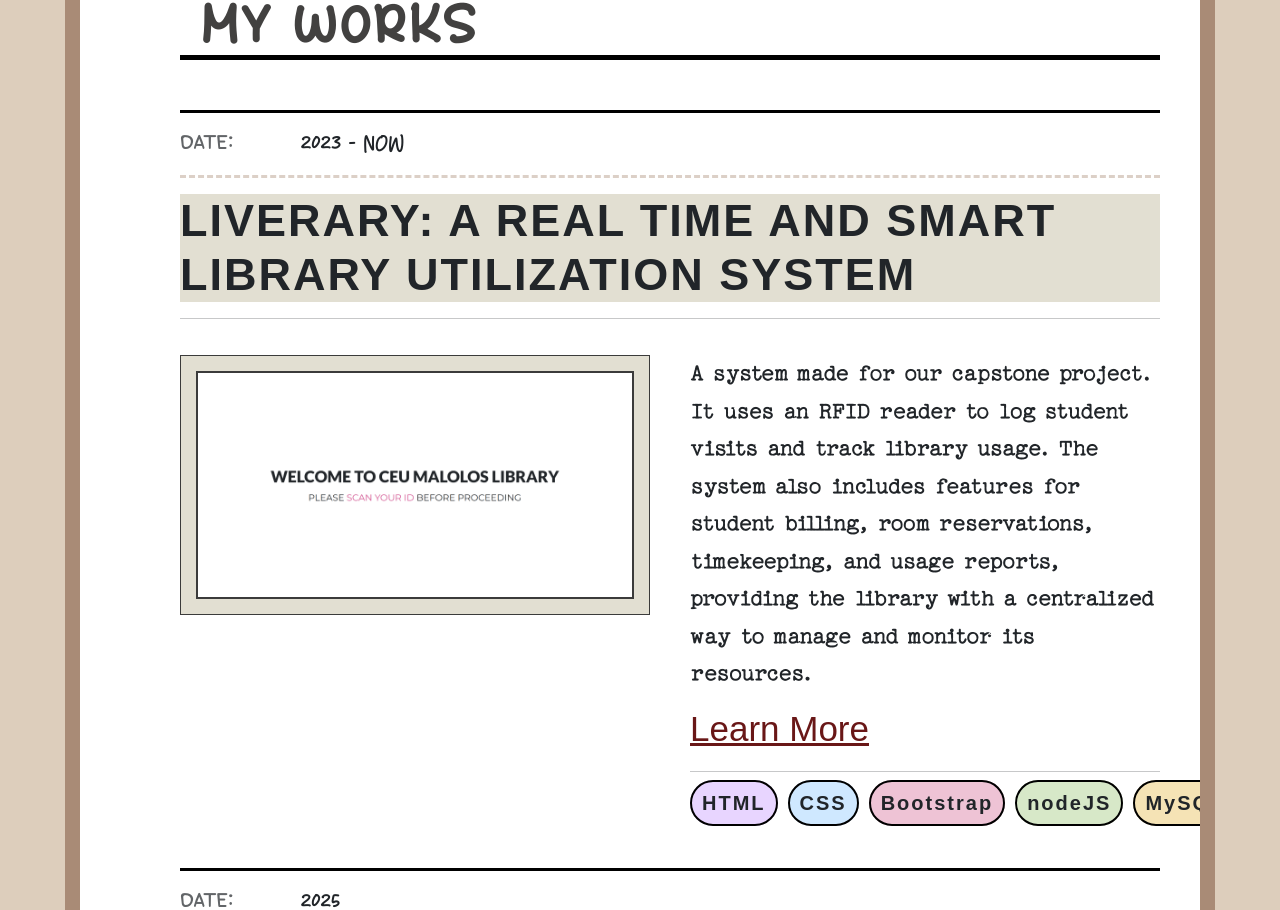
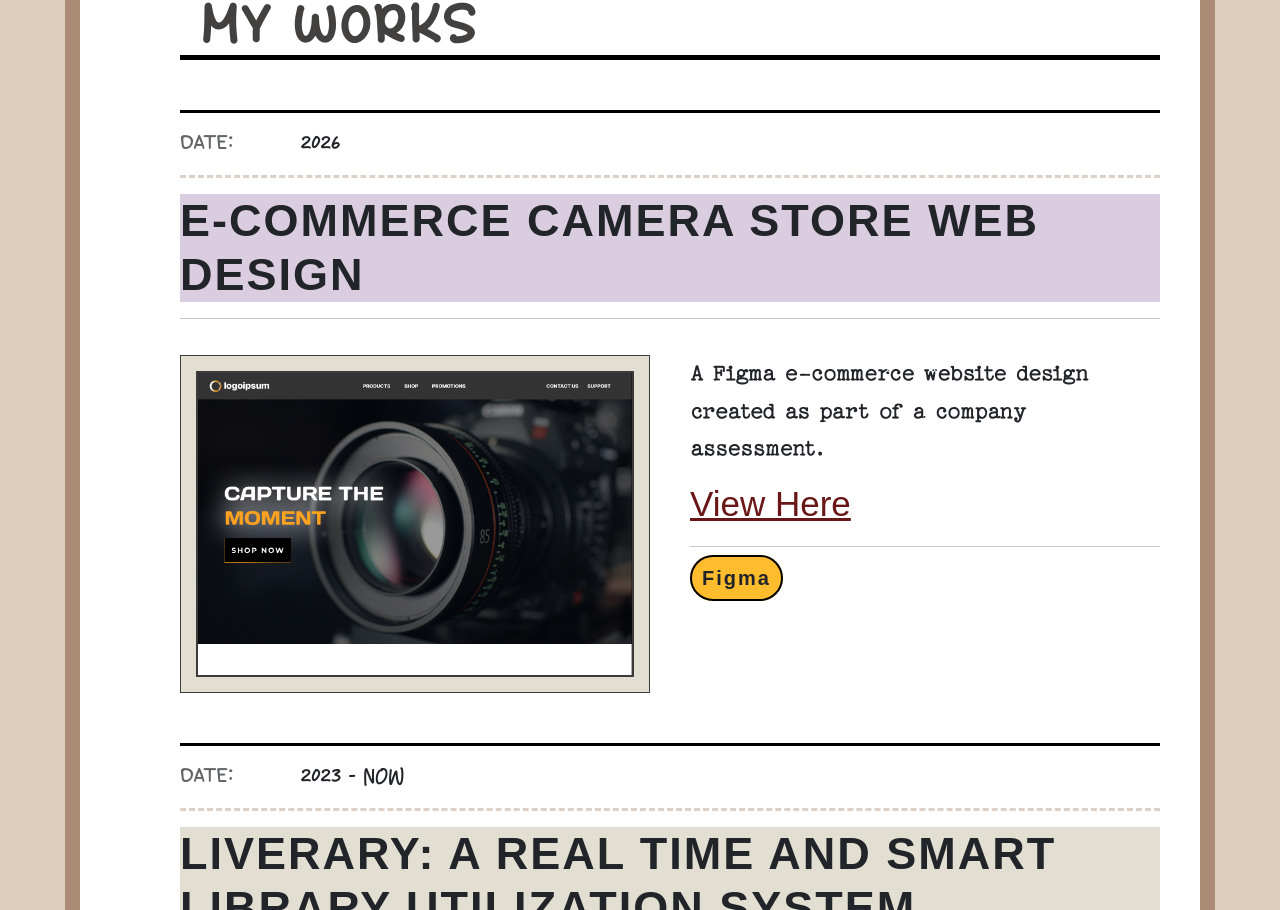
Before and after one commit to HeidelV/valerio-portfolio, a React (Vite) app: page / in a window 1280 px wide. Shown: the part 860-1770 px from the top of the page. Built offline with nearby package versions, Linux system fonts and the light colour scheme; a web font is replaced by a local one.

Commit message:
Added e-commerce Figma assessment project to portfolio.

```diff
--- a/src/pages/myWorks/my-works.css
+++ b/src/pages/myWorks/my-works.css
@@ -117,6 +117,15 @@
     z-index: 2;
 }
 
+.project4 {
+    display: block;
+    width: auto;
+    max-width: 100%;
+    height: auto;
+    border: 2px solid rgb(59, 59, 59);
+    box-sizing: border-box;
+}
+
 .details-column {
     width: 100%;
 }
@@ -140,6 +149,10 @@
 
 .mr-bean {
     background-color: #C7D3C0;
+}
+
+.camera-store {
+    background-color: #dbcde0;
 }
 
 .project-details {
--- a/src/pages/myWorks/my-works.jsx
+++ b/src/pages/myWorks/my-works.jsx
@@ -19,6 +19,8 @@ import liveraryAdmin2 from "../../assets/images/liverary-admin2.png";
 import liveraryAdmin3 from "../../assets/images/liverary-admin3.png";
 import liveraryAdmin4 from "../../assets/images/liverary-admin4.png";
 import liveraryAdmin5 from "../../assets/images/liverary-admin5.png";
+
+import cameraStore from "../../assets/images/camera-store.png";
 
 import { ImArrowLeft2 } from "react-icons/im";
 
@@ -66,6 +68,57 @@ function MyWorks({ onCloseReady, onOpenChange }) {
                         <hr className="divider" />
                     </div>
 
+                    {/* E-COMMERCE WEB DESIGN PROJECT */}
+                    <hr className="divider2" />
+
+                    <div className="project-info">
+                        <h4 className="date-title">DATE:</h4>
+                        <span className="date-span">2026</span>
+                    </div>
+
+                    <hr className="divider-dotted" />
+
+                    <h3 className="project-name camera-store">
+                        E-Commerce Camera Store Web Design
+                    </h3>
+
+                    <hr className="divider3" />
+
+
+                    <div className="projects camera-store-project">
+                        <div>
+                            <div className="image-container">
+                                <img
+                                    className="project4"
+                                    src={cameraStore}
+                                    alt="LIVErary"
+                                />
+                            </div>
+                        </div>
+
+                        <div>
+                            <div className="details-column">
+                                <p className="project-details">
+                                    A Figma e-commerce website design created as part of a company assessment.
+                                </p>
+
+                                <a
+                                    className="view-link"
+                                    href="https://www.figma.com/proto/J6DkMWV1iCVdUc5Zb5i3Er/E-Commerce-Site---Camera-Store?node-id=11-2&p=f&t=4sJQisbPh4OjZziz-1&scaling=min-zoom&content-scaling=fixed&page-id=0%3A1&starting-point-node-id=11%3A2"
+                                    target="_blank"
+                                    rel="noopener noreferrer"
+                                >
+                                    View Here
+                                </a>
+
+                                <hr className="divider3" />
+
+                                <span className="techstack figma">Figma</span>
+                            </div>
+                        </div>
+                    </div>
+
+                    {/* LIVERARY PROJECT */}
                     <hr className="divider2" />
 
                     <div className="project-info">
@@ -121,6 +174,7 @@ function MyWorks({ onCloseReady, onOpenChange }) {
                         </div>
                     </div>
 
+                    {/* DIGITAL COMIC READING APP - FIGMA DESIGN */}
                     <hr className="divider2" />
 
                     <div className="project-info">
```
Also changed, not shown: src/assets/images/camera-store.png (added).
